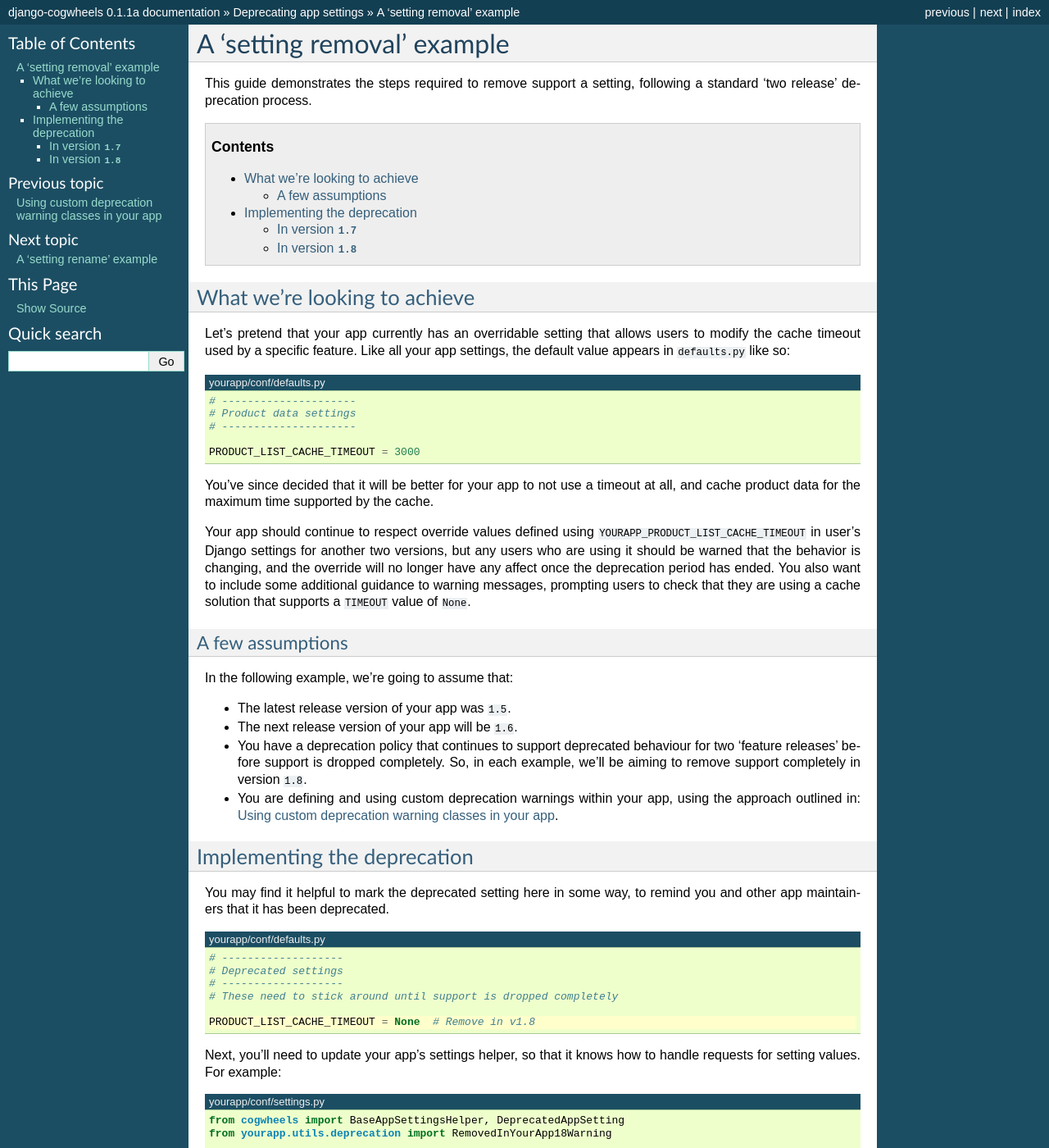
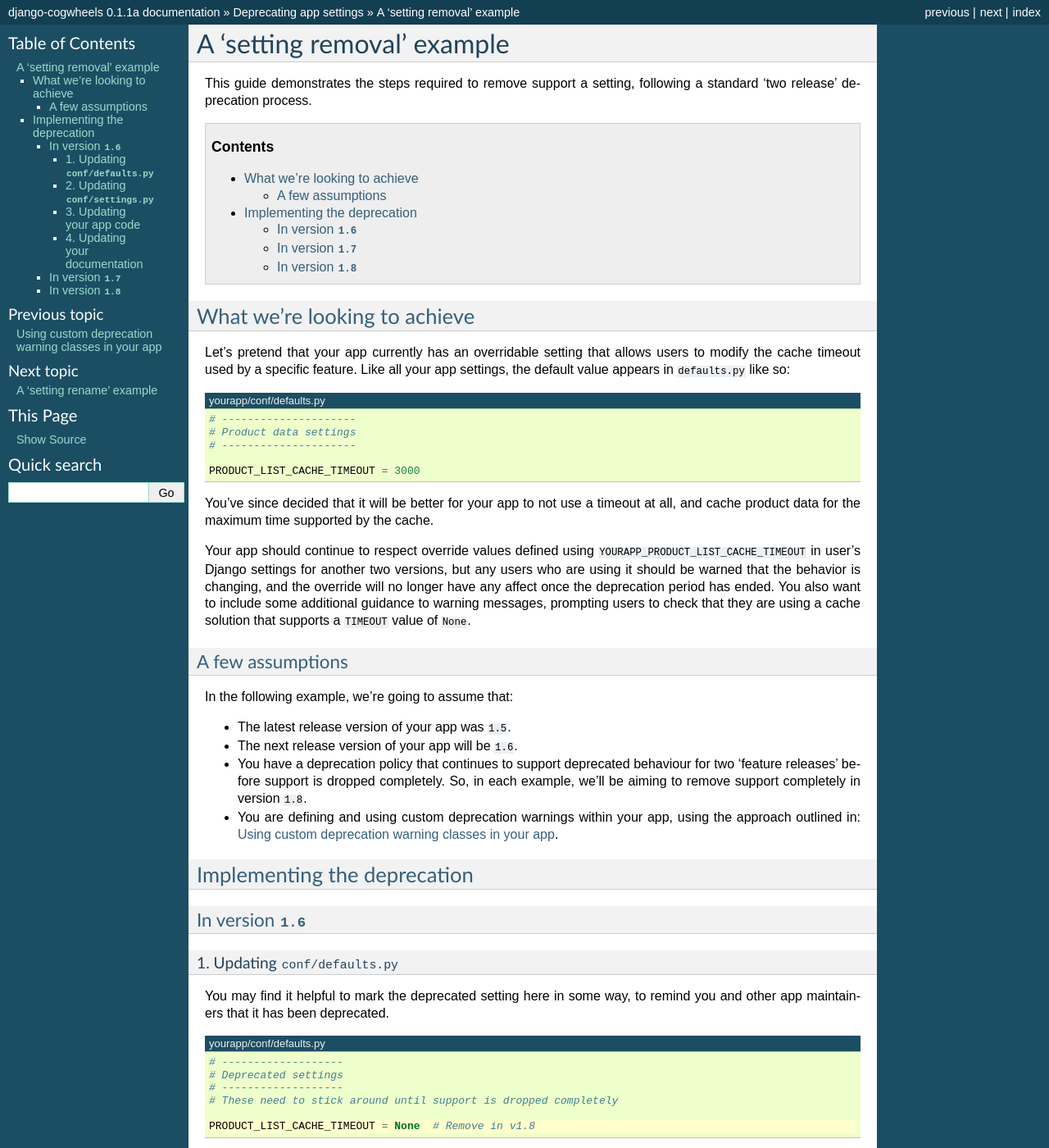
Before and after one commit to ababic/django-cogwheels, a Sphinx documentation site: the page built from docs/source/deprecating-app-settings/removal-example.rst, in a window 1280 px wide and 1400 px high. Shown: the whole window at 82% size. Built offline with Sphinx 7.4.7, drawn with Linux system fonts in a browser that asks for light colours; some of the changed text lies outside the part shown.

Commit message:
Add missing heading to removal example

```diff
--- a/docs/source/deprecating-app-settings/removal-example.rst
+++ b/docs/source/deprecating-app-settings/removal-example.rst
@@ -41,6 +41,10 @@ In the following example, we're going to assume that:
 
 Implementing the deprecation
 ============================
+
+
+In version ``1.6``
+------------------
 
 
 1. Updating ``conf/defaults.py``
@@ -100,13 +104,13 @@ There are a few things worth noting here:
 3. Updating your app code
 ~~~~~~~~~~~~~~~~~~~~~~~~~
 
-P
+In progress
 
 
 4. Updating your documentation
 ~~~~~~~~~~~~~~~~~~~~~~~~~~~~~~
 
-Ahh
+In progress
 
 
 In version ``1.7``
```
